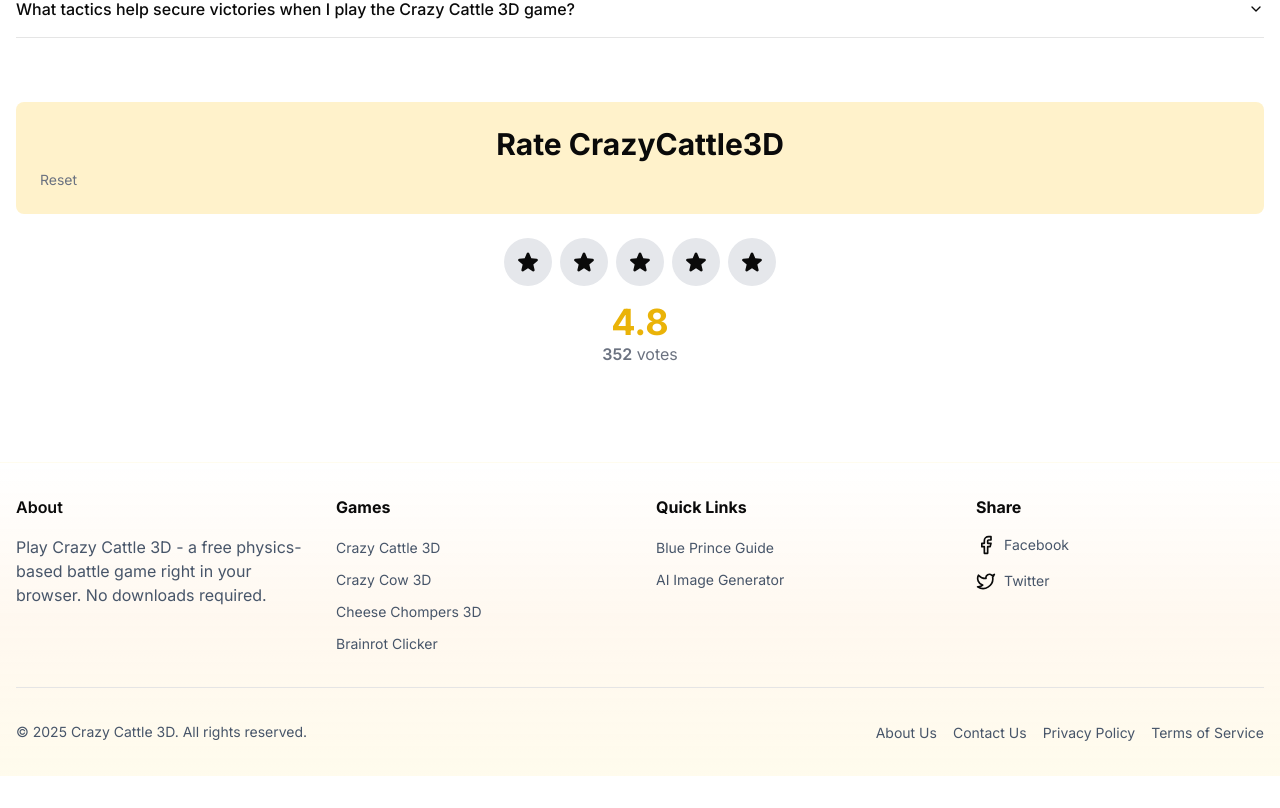
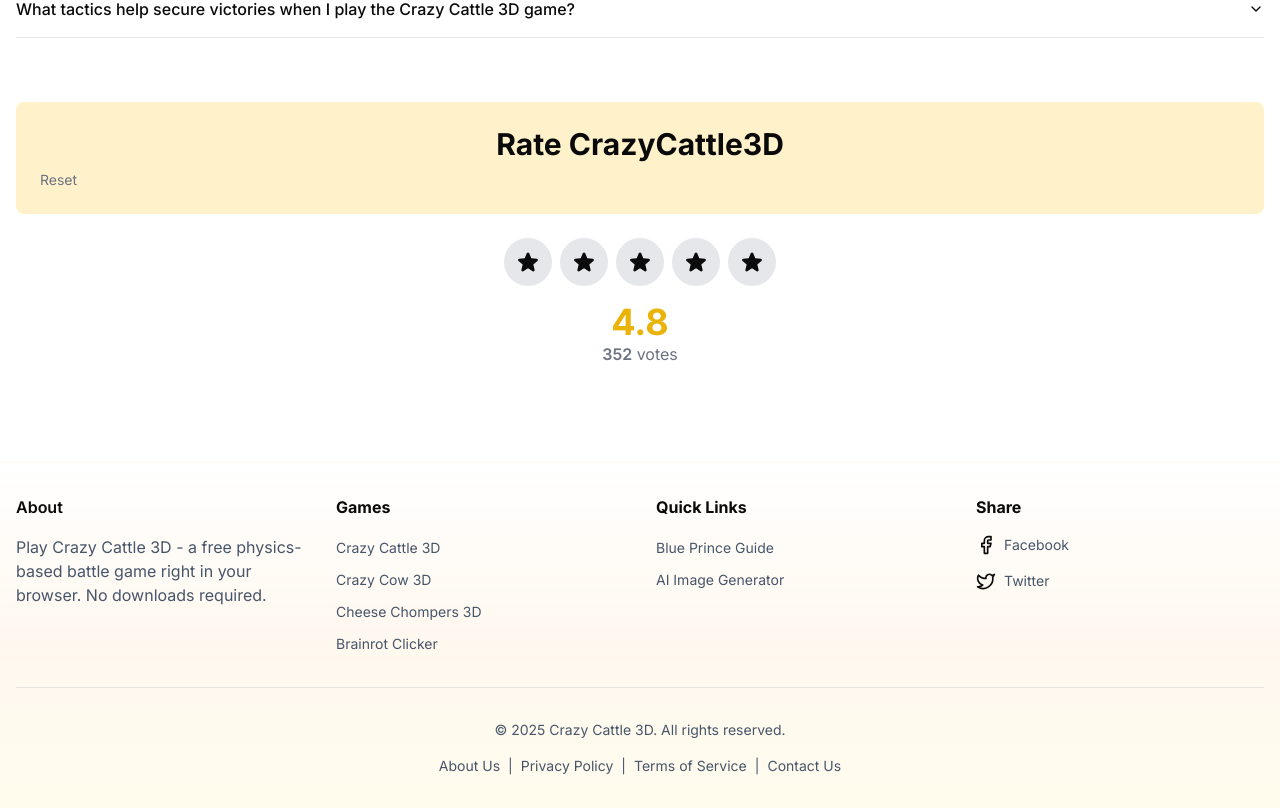
Before and after one commit to zhangyuliang1994/crazycattle3d, a Next.js app: page / in a window 1280 px wide. Shown: the part 3472-4280 px from the top of the page. Before the commit the page ends 4248 px from the top, so only its background shows below. Built offline with nearby package versions, Linux system fonts and the light colour scheme.

Commit message:
refine for footer layout

```diff
--- a/components/layout/Footer.tsx
+++ b/components/layout/Footer.tsx
@@ -130,36 +130,49 @@
 
         {/* Copyright and Legal Section - 重新设计的部分 */}
         <div className="mt-8 pt-8 border-t">
-          {/* Legal Links 和 Copyright 放在一起 */}
-          <div className="flex flex-col md:flex-row justify-between items-center">
-            {/* Copyright */}
-            <div className={cn("text-sm", theme.footer.colors.mutedText)}>
+          {/* Updated Copyright and Legal Links Section */}
+          <div className="text-center">
+            {/* Copyright Line */}
+            <p className={cn("text-sm", theme.footer.colors.mutedText, "mb-2 md:mb-4")}>
               © {new Date().getFullYear()} {siteConfig.name}. All rights reserved.
-            </div>
+            </p>
 
-            {/* Legal Links - 使用普通 a 标签 */}
-            {layout.footer.sections.legal && (
-              <div className="mb-4 md:mb-0">
-                <ul className="flex space-x-4">
-                  {content.footer.legal.links.map((link) => (
-                    <li key={link.href}>
-                      <a
+            {/* Links Line */}
+            {(() => {
+              const allLegalLinks = content.footer.legal.links;
+              const desiredOrder = ["About Us", "Privacy Policy", "Terms of Service", "Contact Us"];
+              const orderedLinks = desiredOrder
+                .map(text => allLegalLinks.find(link => link.text === text))
+                .filter(link => link !== undefined) as { text: string; href: string }[];
+
+              if (layout.footer.sections.legal && orderedLinks.length > 0) {
+                return (
+                  <nav aria-label="Footer legal links">
+                    <ul className="flex flex-wrap justify-center">
+                      {orderedLinks.map((link, index) => (
+                        <li key={link.href} className="flex items-center">
+                          <Link
                             href={link.href}
                             className={cn(
                               "text-sm",
                               theme.footer.colors.mutedText,
-                          theme.footer.colors.hover
+                              theme.footer.colors.hover,
+                              "px-2" // Add padding for spacing around pipes
                             )}
-                        target="_blank"
-                        rel="noopener noreferrer"
                           >
                             {link.text}
-                      </a>
+                          </Link>
+                          {index < orderedLinks.length - 1 && (
+                            <span className={cn("text-sm", theme.footer.colors.mutedText)} aria-hidden="true">|</span>
+                          )}
                         </li>
                       ))}
                     </ul>
-              </div>
-            )}
+                  </nav>
+                );
+              }
+              return null;
+            })()}
           </div>
 
         </div>
```
Lines whose indentation alone changed are shown as unchanged.
